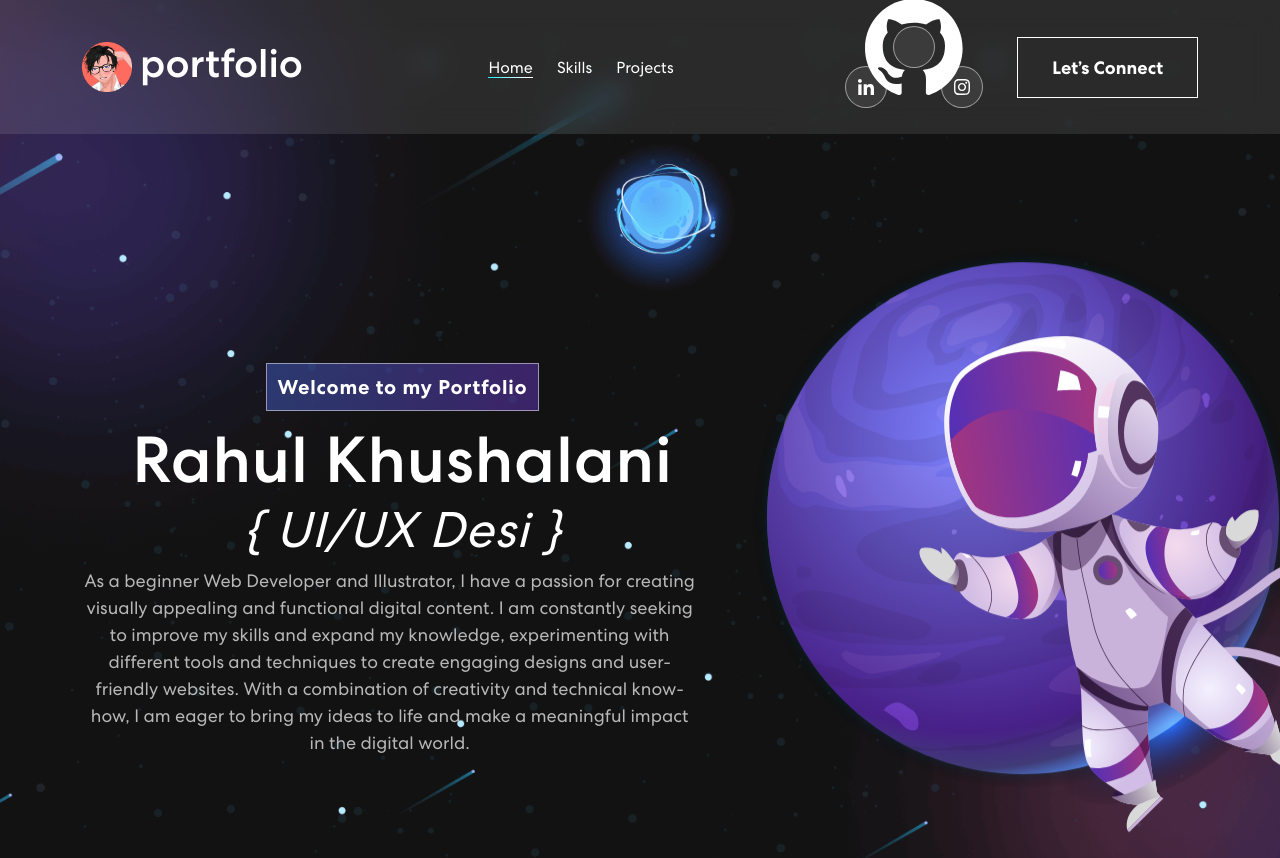
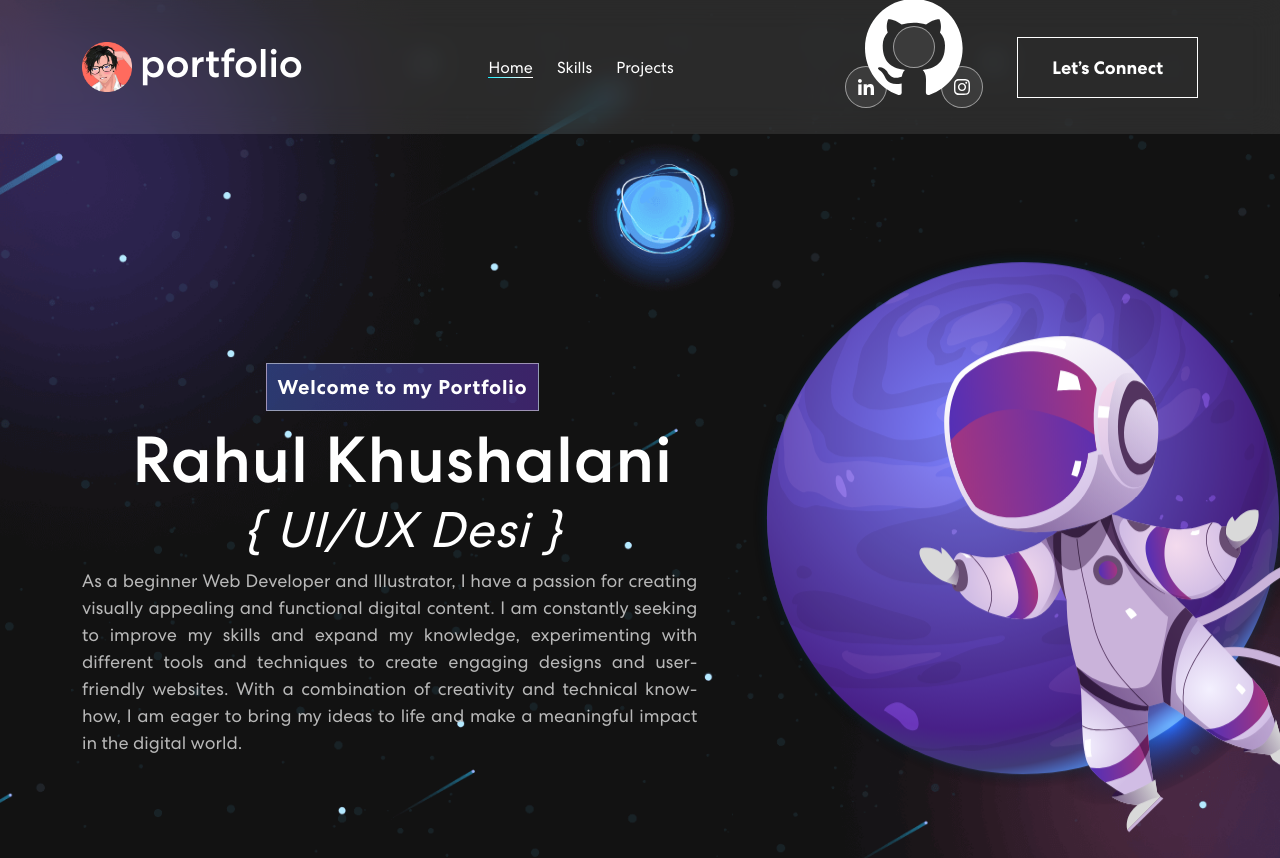
Before and after one commit to lazyjinchuriki/portfolio, a React (Create React App) app: page / in a window 1280 px wide. Shown: the top 858 px of the page. Built offline with nearby package versions, Linux system fonts and the light colour scheme.

Commit message:
Fix-para-alignment

```diff
--- a/src/App.css
+++ b/src/App.css
@@ -52,7 +52,9 @@ h6 {
   line-height: normal;
 
 }
-
+p{
+  text-align: justify;
+}
 p,
 a,
 li,
```
